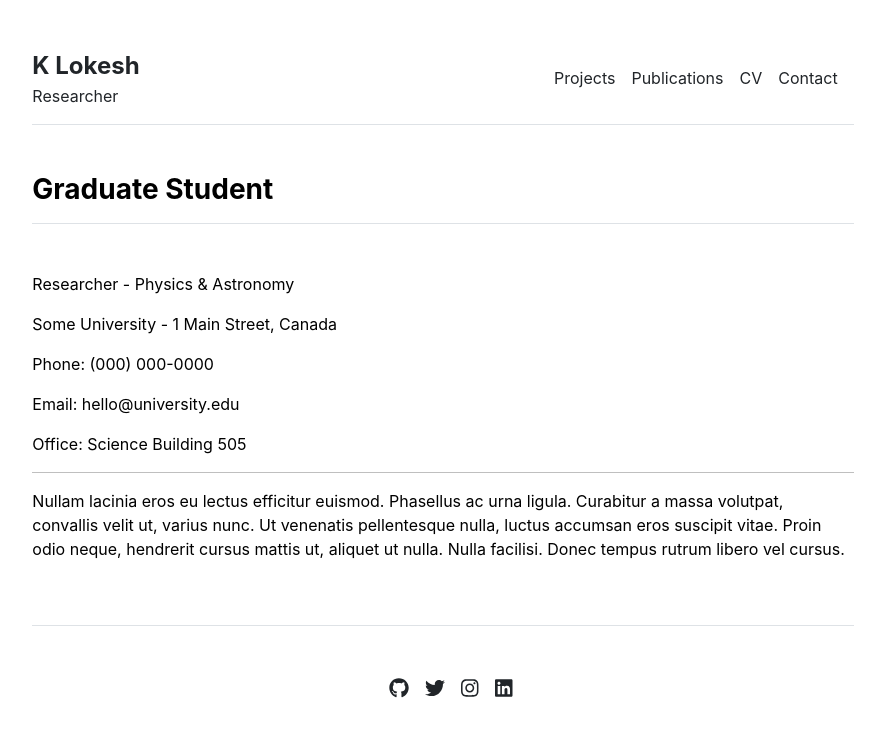
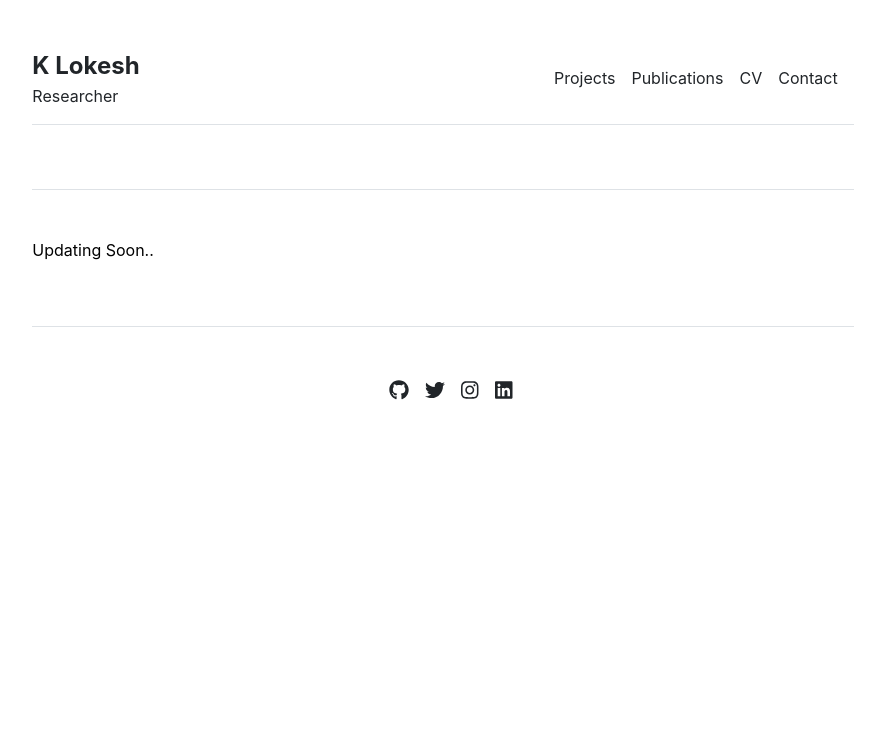
Before and after one commit to katikapalli/katikapalli.github.io, a Jekyll site: the page built from projects/visual-sentiment-analysis-using-ensemble-learning.md, in a window 1280 px wide. Shown: the top 737 px of the page, without its empty margins (197-1082 px from the left). Built offline with Jekyll 4.4.1, drawn with Linux system fonts in a browser that asks for light colours; our own code applies the rules of GitHub Pages for plain Markdown files.

Commit message:
Update visual-sentiment-analysis-using-ensemble-learning.md

```diff
--- a/projects/visual-sentiment-analysis-using-ensemble-learning.md
+++ b/projects/visual-sentiment-analysis-using-ensemble-learning.md
@@ -1,18 +1 @@
----
-layout: page
-title: "Graduate Student"
----
-
-Researcher - Physics & Astronomy
-
-Some University - 1 Main Street, Canada
-
-Phone: (000) 000-0000
-
-Email: hello@university.edu
-
-Office: Science Building 505
-
----
-
-Nullam lacinia eros eu lectus efficitur euismod. Phasellus ac urna ligula. Curabitur a massa volutpat, convallis velit ut, varius nunc. Ut venenatis pellentesque nulla, luctus accumsan eros suscipit vitae. Proin odio neque, hendrerit cursus mattis ut, aliquet ut nulla. Nulla facilisi. Donec tempus rutrum libero vel cursus.
+Updating Soon..
```
